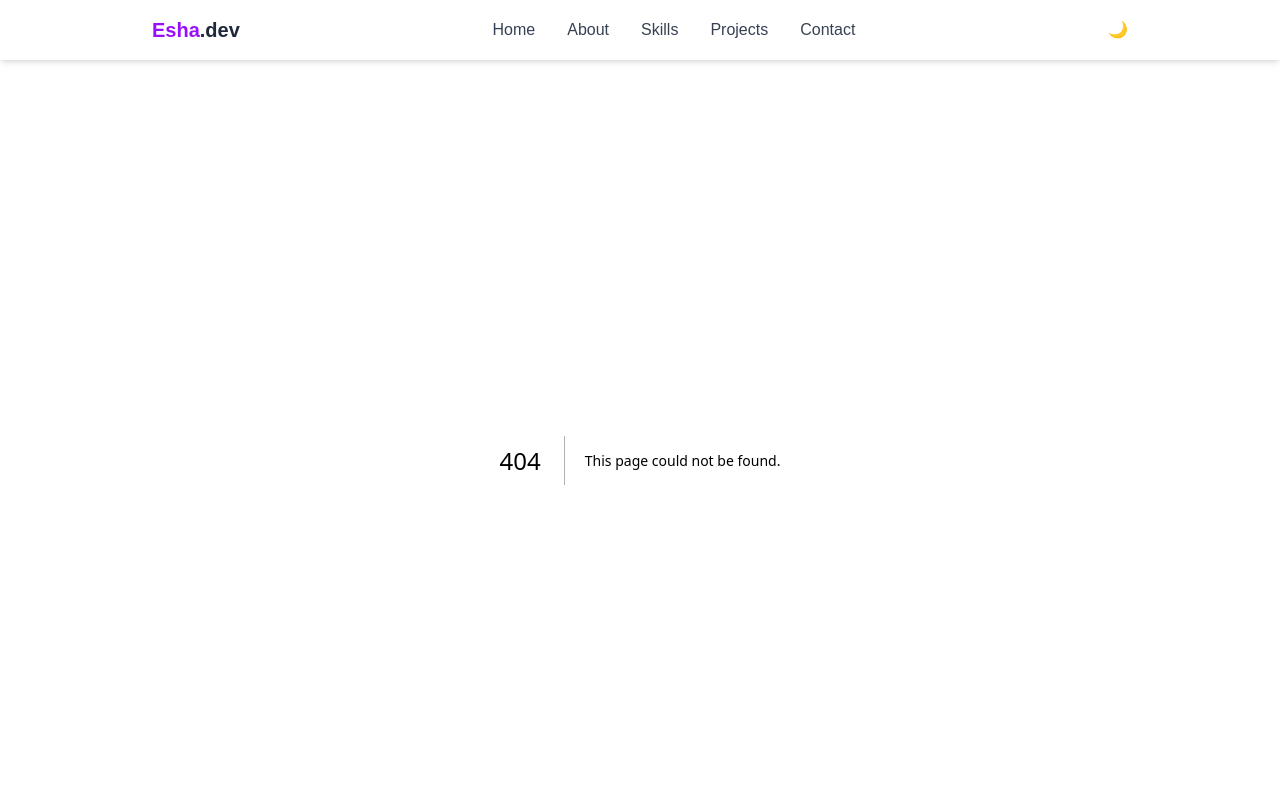
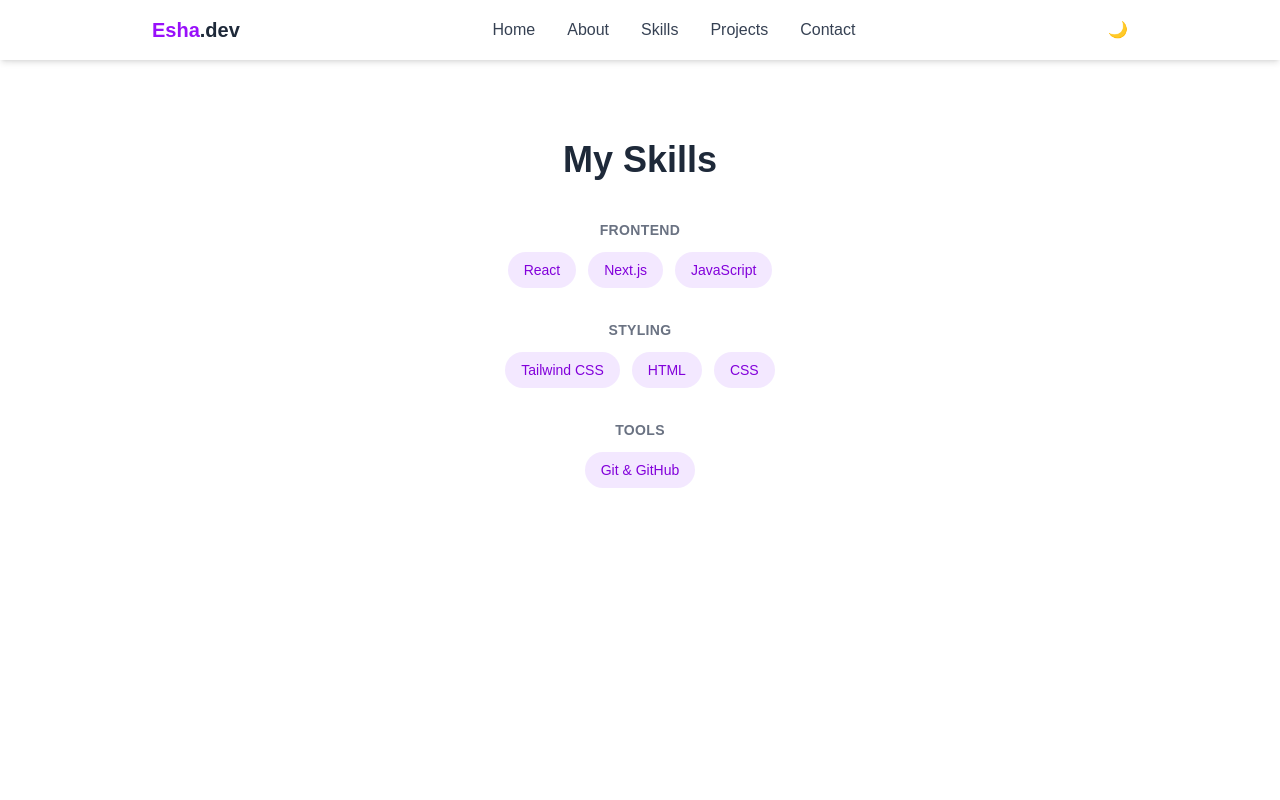
Before and after one commit to EshaLokhande/eshas-portfolio, a Next.js app: page /skills in a window 1280 px wide. Before the commit this address had no page. Shown: the top 800 px of the page. Built offline with nearby package versions, Linux system fonts and the light colour scheme.

Commit message:
added skill page with categoriesed badges

```diff
--- a/src/app/layout.js
+++ b/src/app/layout.js
@@ -1,6 +1,7 @@
 import { Geist, Geist_Mono } from "next/font/google";
 import "./globals.css";
 import Navbar from "@/components/Navbar";
+import About from "./about/page";
 
 const geistSans = Geist({
   variable: "--font-geist-sans",
@@ -26,6 +27,7 @@ export default function RootLayout({ children }) {
       <body className="min-h-full flex flex-col">
         <Navbar />
          {children}  {/*Next.js automatically puts page.js's content HERE */}
+        <About/>
       </body>
     </html>
   );
--- /dev/null
+++ b/src/app/skills/page.js
@@ -0,0 +1,51 @@
+export default function Skills() {
+        const skillGroups = [
+                {
+                    category: "Frontend",
+                    items: ["React", "Next.js", "JavaScript"],
+                },
+                {
+                    category: "Styling",
+                    items: ["Tailwind CSS", "HTML", "CSS"],
+                },
+                {
+                    category: "Tools",
+                    items: ["Git & GitHub"],
+                },
+        ];
+
+    return (
+        <main className="min-h-screen text-center px-6 py-20 bg-white dark:bg-gray-950 text-center">
+
+            <h1 className="text-4xl font-bold text-gray-800 dark:text-gray-100 mb-10">
+                My Skills
+            </h1>
+
+            <div className="flex flex-col gap-8 max-w-2xl mx-auto">
+                {skillGroups.map(
+                    (group => (
+                        <div key={group.category}>
+
+                            <h2 className="text-sm font-semibold text-gray-500 dark:text-gray-400 uppercase tracking-wide mb-3">
+                                {group.category}
+                            </h2>
+
+                            <div className="flex flex-wrap justify-center gap-3">
+                                {group.items.map((skill) => (
+                                    <span
+                                    key={skill}
+                                    className="px-4 py-2 rounded-full bg-purple-100 text-purple-700 dark:bg-purple-900/40 dark:text-purple-300 font-medium text-sm"
+                                    >
+                                    {skill}
+                                    </span>
+                                ))}
+                                </div>
+
+                        </div>
+                    ))
+                )}
+            </div>
+
+        </main>
+    )
+}
```
